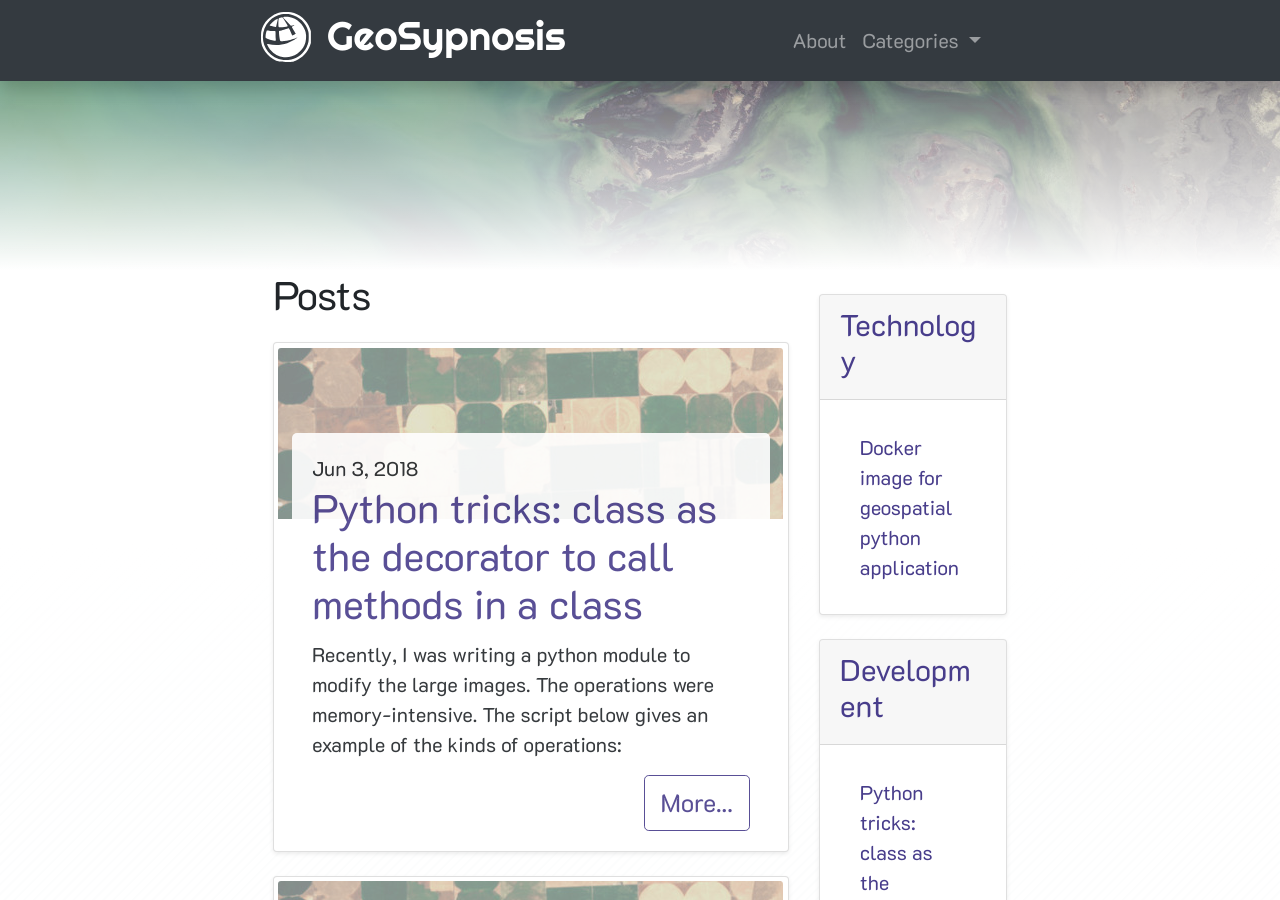
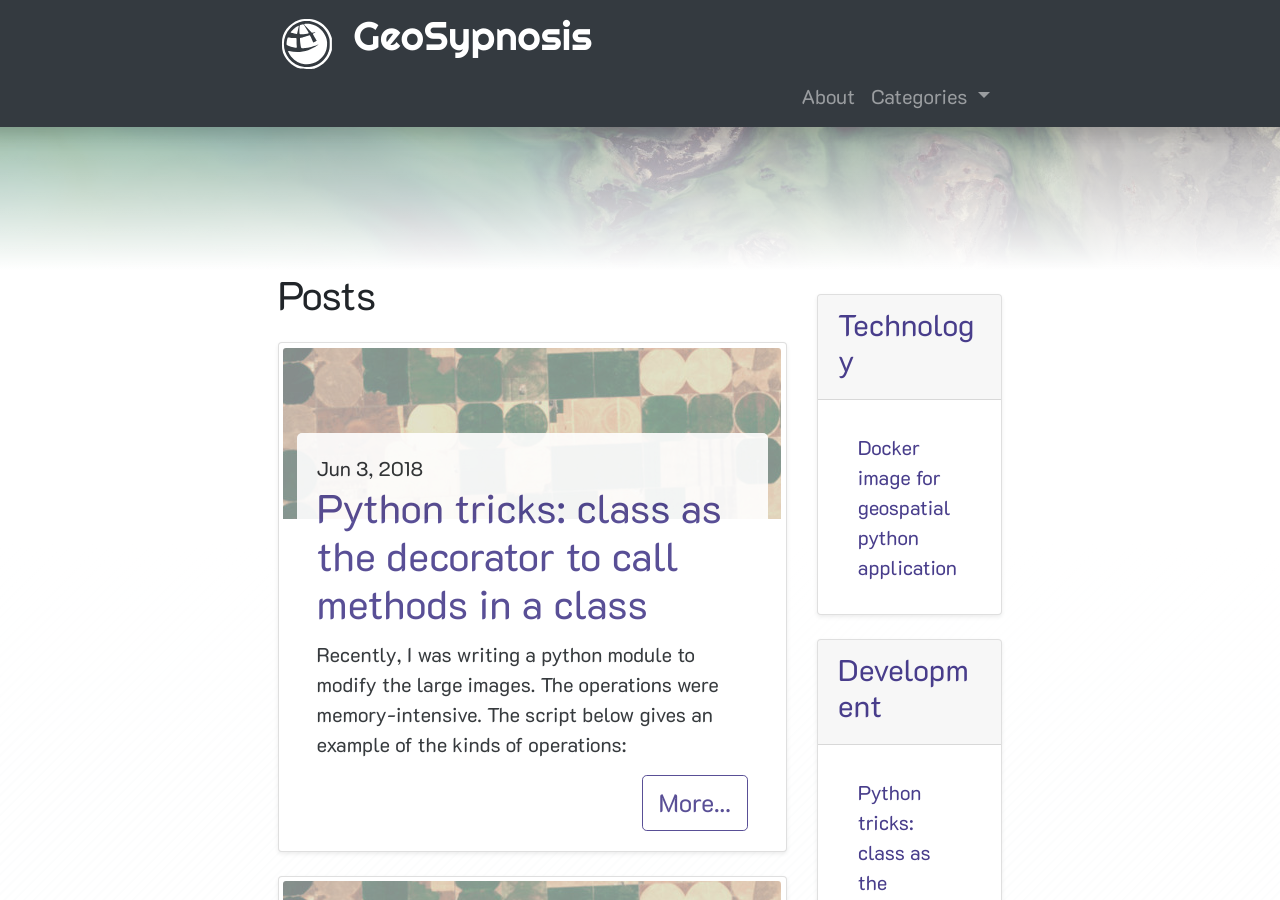
Before and after one commit to Geosynopsis/geosynopsis.github.io, a Jekyll site: the page built from index.html, in a window 1280 px wide and 900 px high. Built offline with Jekyll 4.4.1, drawn with Linux system fonts in a browser that asks for light colours; nearby versions of some CDN libraries; the list of posts is cut into pages by our own code.

Commit message:
New layout

```diff
--- a/_includes/footer.html
+++ b/_includes/footer.html
@@ -1,8 +1,5 @@
-<div class="row mt-5 align-items-center justify-content-center bg-dark shadow-sm footer-wrapper">
-    <div class="col-sm-7">
-        <footer>
-            <div class="row">
-                <div class="col-sm-6">
+<div class="row align-items-center justify-content-center">
+    <div class="col-sm-5" align="center">
         <ul class="contact-list text-light">
             <li><h2 class="h2text-light">{{ site.title | escape }}</h2></li>
             <li class="mt-1 mb-1">
@@ -18,22 +15,21 @@
         </ul>
     </div>
 
-                <div class="col-sm-6" align="right">
+    <div class="col-sm-2" align="center">
         <ul class="social-media-list text-light">
             {% if site.github_username %}
             <li class="mt-1 mb-1">
-                            <a class="text-light" href="https://github.com/{{ site.github_username }}"><i class="fa fa-lg fa-github"> {{site.github_username}}</i> </a>
+                <a class="text-light" href="https://github.com/{{ site.github_username }}"><i
+                        class="fa fa-lg fa-github"> {{site.github_username}}</i> </a>
             </li>
             {% endif %}
 
             {% if site.twitter_username %}
             <li class="mt-1 mb-1">
-                            <a class="text-light" href="https://twitter.com/{{ site.twitter_username }}"><i class="fa fa-lg fa-twitter"> {{site.twitter_username}}</i> </a>
+                <a class="text-light" href="https://twitter.com/{{ site.twitter_username }}"><i
+                        class="fa fa-lg fa-twitter"> {{site.twitter_username}}</i> </a>
             </li>
             {% endif %}
         </ul>
     </div>
 </div>
-        </footer>
-    </div>
-</div>
--- a/_includes/header.html
+++ b/_includes/header.html
@@ -1,23 +1,22 @@
 <header role="banner">
     {% assign default_paths = site.pages | map: "path" %}
     {% assign page_paths = site.header_pages | default: default_paths %}
-    <nav id="main-nav" class="navbar navbar-expand-lg navbar-dark bg-dark shadow position-absolute">
-        <div class="row align-items-center justify-content-center" style="width: 100%">
+    <nav id="main-nav"
+         class="navbar navbar-expand-lg navbar-dark row align-items-center justify-content-center bg-dark shadow position-absolute">
         <div class="col-sm-7">
-                <div class="row">
-                    <a class="navbar-brand" href="{{'/' | relative_url }}">
+            <a class="navbar-brand title-svg" href="{{'/' | relative_url }}">
                 {% include site-logo.svg fill="white"%}
             </a>
             <a class="navbar-brand" href="{{'/' | relative_url }}">
                 <h2 class="h2 site-title">{{site.title}}</h2>
             </a>
             {% if page_paths %}
-                    <button class="navbar-toggler" type="button" data-toggle="collapse"
+            <button class="navbar-toggler mr-auto" type="button" data-toggle="collapse"
                     data-target="#navbarNavAltMarkup"
                     aria-controls="navbarNavAltMarkup" aria-expanded="false" aria-label="Toggle navigation">
                 <span class="navbar-toggler-icon"></span>
             </button>
-                    <div class="collapse navbar-collapse" id="navbarNavAltMarkup">
+            <div class="collapse navbar-collapse mr-auto" id="navbarNavAltMarkup">
                 <div class="navbar-nav ml-auto">
                     {% for path in page_paths %}
                     {% assign my_page = site.pages | where: "path", path | first %}
@@ -34,7 +33,8 @@
                         </a>
                         <div class="dropdown-menu" aria-labelledby="navbarDropdown">
                             {% for category in site.categories %}
-                                    <a class="dropdown-item" href="{{ site.url }}/category/{{ category | first | url_encode }}/index.html">
+                            <a class="dropdown-item"
+                               href="{{ site.url }}/category/{{ category | first | url_encode }}/index.html">
                                 {{category | first | capitalize}}
                             </a>
                             {% endfor %}
@@ -44,8 +44,6 @@
             </div>
             {% endif %}
         </div>
-            </div>
-        </div>
     </nav>
     {% if page.title_image %}
     <div class="site-header" role="banner" style="background: url({{page.title_image}});"></div>
--- a/_layouts/default.html
+++ b/_layouts/default.html
@@ -6,15 +6,23 @@
 <body>
 {% include header.html %}
 <div class="container-fluid content-wrapper">
-    <div class="row justify-content-center full-content">
+    <div class="row justify-content-center full-content pr-2 pl-2">
         {{ content }}
     </div>
-    {% include footer.html %}
+    <footer class="container-fluid">
+        {% include footer.html %}
+    </footer>
 </div>
 
-<script src="https://code.jquery.com/jquery-3.2.1.slim.min.js" integrity="sha384-KJ3o2DKtIkvYIK3UENzmM7KCkRr/rE9/Qpg6aAZGJwFDMVNA/GpGFF93hXpG5KkN" crossorigin="anonymous"></script>
-<script src="https://cdnjs.cloudflare.com/ajax/libs/popper.js/1.12.9/umd/popper.min.js" integrity="sha384-ApNbgh9B+Y1QKtv3Rn7W3mgPxhU9K/ScQsAP7hUibX39j7fakFPskvXusvfa0b4Q" crossorigin="anonymous"></script>
-<script src="https://maxcdn.bootstrapcdn.com/bootstrap/4.0.0-beta.3/js/bootstrap.min.js" integrity="sha384-a5N7Y/aK3qNeh15eJKGWxsqtnX/wWdSZSKp+81YjTmS15nvnvxKHuzaWwXHDli+4" crossorigin="anonymous"></script>
+<script src="https://code.jquery.com/jquery-3.2.1.slim.min.js"
+        integrity="sha384-KJ3o2DKtIkvYIK3UENzmM7KCkRr/rE9/Qpg6aAZGJwFDMVNA/GpGFF93hXpG5KkN"
+        crossorigin="anonymous"></script>
+<script src="https://cdnjs.cloudflare.com/ajax/libs/popper.js/1.12.9/umd/popper.min.js"
+        integrity="sha384-ApNbgh9B+Y1QKtv3Rn7W3mgPxhU9K/ScQsAP7hUibX39j7fakFPskvXusvfa0b4Q"
+        crossorigin="anonymous"></script>
+<script src="https://maxcdn.bootstrapcdn.com/bootstrap/4.0.0-beta.3/js/bootstrap.min.js"
+        integrity="sha384-a5N7Y/aK3qNeh15eJKGWxsqtnX/wWdSZSKp+81YjTmS15nvnvxKHuzaWwXHDli+4"
+        crossorigin="anonymous"></script>
 <script src="/assets/scrolltop.js"></script>
 </body>
 </html>
--- a/assets/main.scss
+++ b/assets/main.scss
@@ -9,7 +9,6 @@
 $font-family-base: 'K2D', sans-serif;
 $banner-background: url("/assets/images/home-bg.jpg");
 $background-image: url("/assets/images/bgcanvas.png");
-
 .card-img-top {
   object-fit: none;
   height: 100%;
@@ -32,6 +31,19 @@
   background-image: $background-image;
 }
 
+footer {
+  position: relative !important;
+  width: 100%;
+  bottom: 0;
+  min-height: 30vh;
+  background: $dark;
+}
+
+
+.title-svg {
+  width: $h1-font-size;
+  height: $h1-font-size;
+}
 
 #main-nav {
   top: 0;
@@ -57,6 +69,7 @@
 
 .content-wrapper {
   margin-top: 50vh;
+  width: 100%;
   position: absolute;
   background-image: $background-image;
   margin-right: 0;
@@ -98,10 +111,8 @@
   position: sticky !important;
   top: 10vh;
 }
-.footer-wrapper {
-  height: 30vh;
-  width: 100%;
-}
+
+
 
 $social-icon-height: 80px;
 
--- a/assets/scrolltop.js
+++ b/assets/scrolltop.js
@@ -2,7 +2,11 @@
  * Created by abheeman on 19.10.18.
  */
 // When the user scrolls the page, execute myFunction
-window.onscroll = function() {myFunction()};
+if (getWidth()>750) {
+  console.log(getWidth());
+  window.onscroll = function() {myFunction()};
+}
+
 
 // Get the header
 var navElement = document.getElementById("main-nav");
@@ -12,6 +16,16 @@
 var sticky = 60 * window.innerHeight/100; //60vh
 var nosticky = 2 * window.innerHeight/100; //5vh
 
+// Function to get width
+function getWidth() {
+  return Math.max(
+    document.body.scrollWidth,
+    document.documentElement.scrollWidth,
+    document.body.offsetWidth,
+    document.documentElement.offsetWidth,
+    document.documentElement.clientWidth
+  );
+}
 // Add the sticky class to the header when you reach its scroll position. Remove "sticky" when you leave the scroll position
 function myFunction() {
   if (window.pageYOffset > sticky) {
```
Also changed, not shown: _includes/site-logo.svg. Lines whose indentation alone changed are shown as unchanged.
